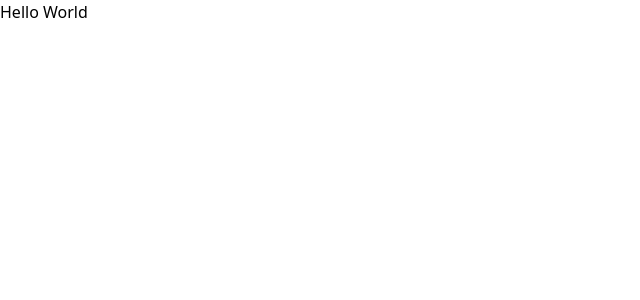
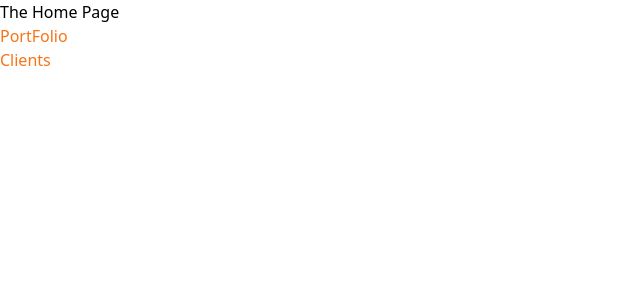
Before and after one commit to AshishCoreProject/page-routing-udemy-course, a Next.js app: page / in a window 1280 px wide. Shown: the top 300 px of the page, without its empty margins (0-640 px from the left). Built offline with nearby package versions, Linux system fonts and the light colour scheme.

Commit message:
Navigating with the Link Component

```diff
--- a/pages/index.js
+++ b/pages/index.js
@@ -1,12 +1,25 @@
 import Image from "next/image";
 import { Inter } from "next/font/google";
+import Link from "next/link";
 
 const inter = Inter({ subsets: ["latin"] });
 
 export default function HomePage() {
   return (
     <div>
-      <h1>Hello World</h1>
+      <h1>The Home Page</h1>
+      <ul>
+        <li>
+          <Link className="text-orange-500 " href="/portfolio">
+            PortFolio
+          </Link>
+        </li>
+        <li>
+          <Link className="text-orange-500 " href="/client">
+            Clients
+          </Link>
+        </li>
+      </ul>
     </div>
   );
 }
```
